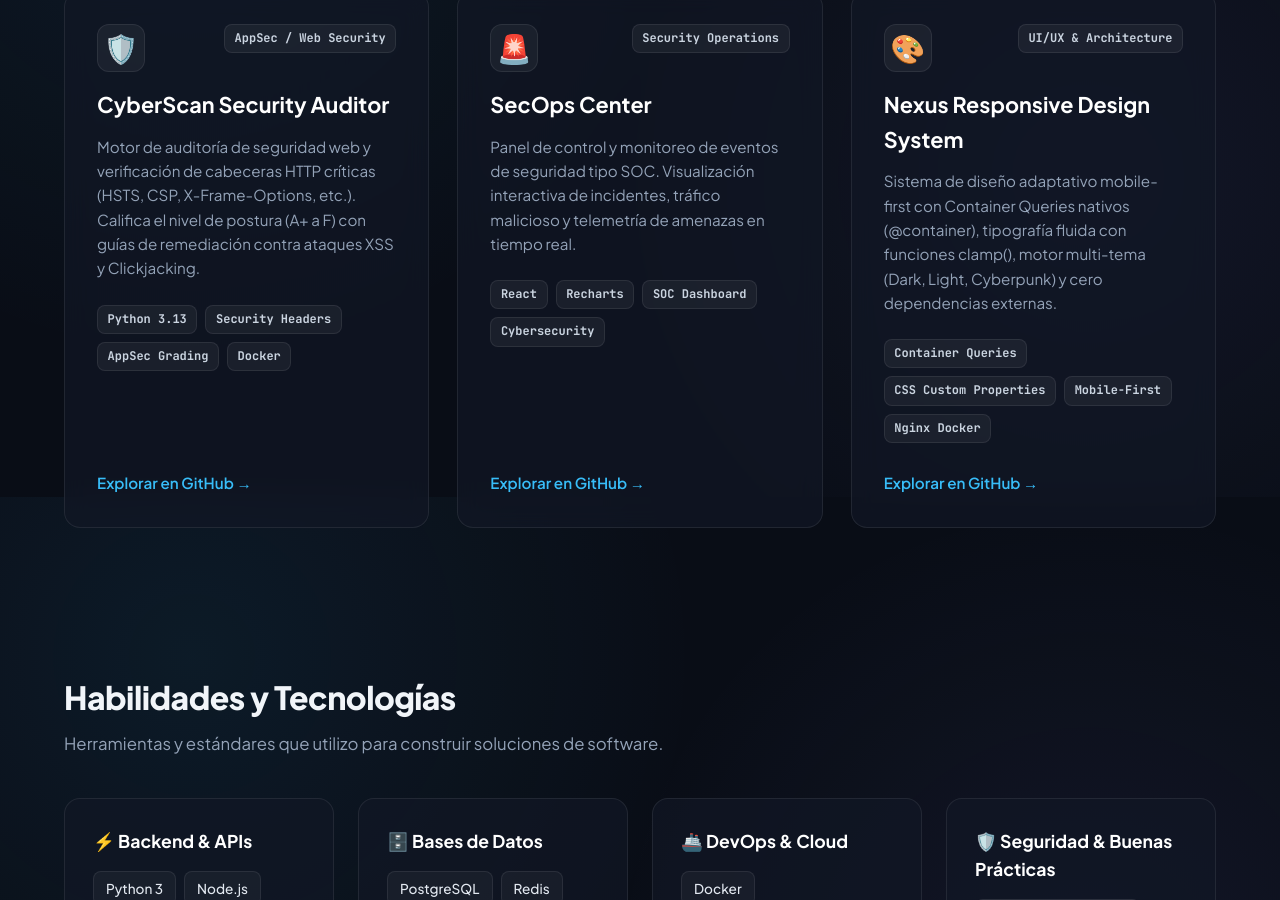
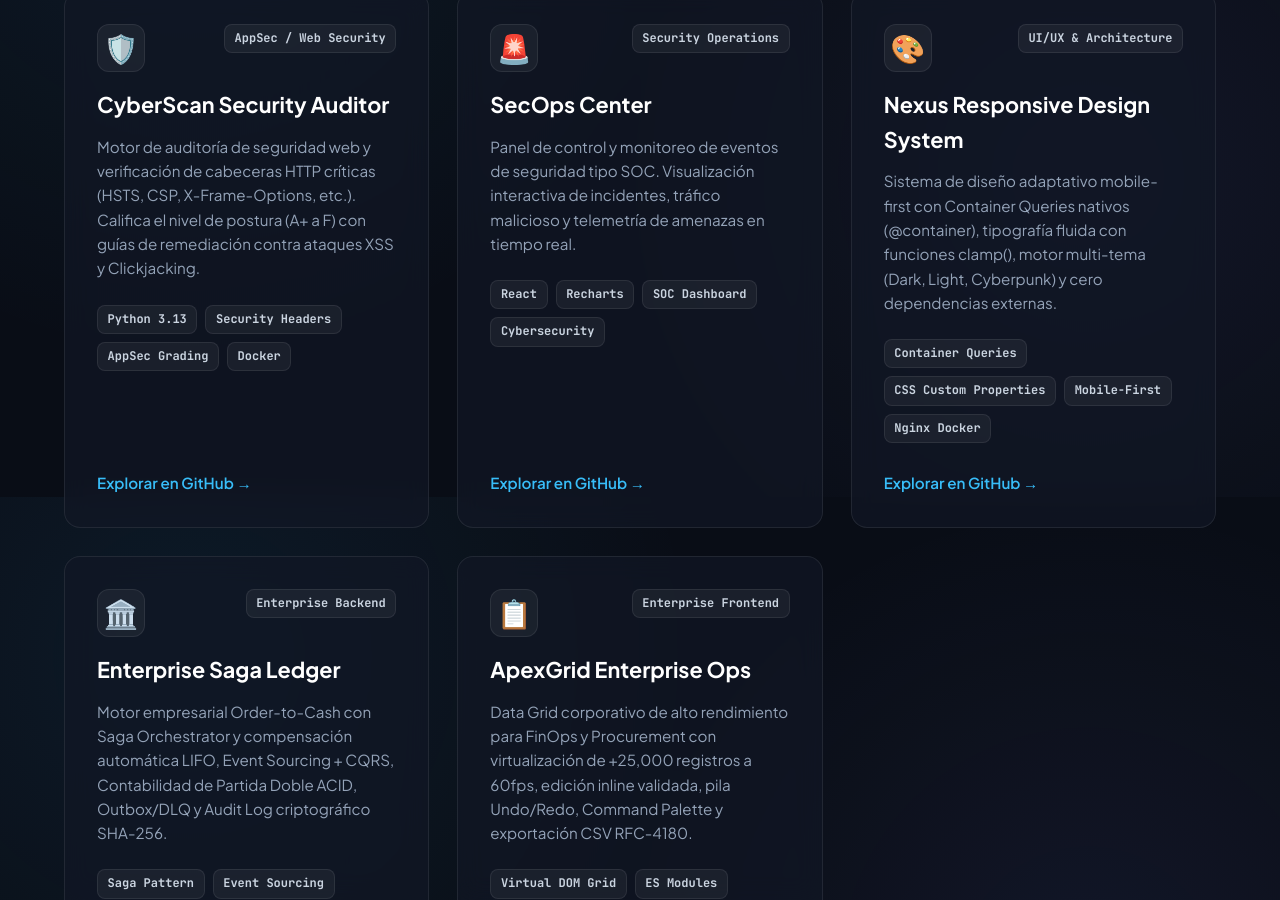
Before and after one commit to samilcastillo-sketch/samilcastillo-sketch.github.io, a plain HTML site: page index.html in a window 1280 px wide. Shown: the part 2703-3603 px from the top of the page. Drawn offline with Linux system fonts and the light colour scheme.

Commit message:
feat: add Enterprise Saga Ledger and ApexGrid Enterprise Ops to portfolio

```diff
--- a/index.html
+++ b/index.html
@@ -452,7 +452,7 @@
       <p class="section-desc">Arquitecturas completas con pruebas de integración, contenedores Docker y código listo para producción.</p>
 
       <div class="project-filters">
-        <button class="filter-btn active" data-filter="all">Todos (12)</button>
+        <button class="filter-btn active" data-filter="all">Todos (14)</button>
         <button class="filter-btn" data-filter="fintech">FinTech & APIs</button>
         <button class="filter-btn" data-filter="security">Ciberseguridad & AppSec</button>
         <button class="filter-btn" data-filter="realtime">Real-Time & AI</button>
@@ -738,6 +738,52 @@
           </a>
         </div>
 
+        <!-- Project 13 -->
+        <div class="project-card" data-category="fintech backend devops">
+          <div>
+            <div class="project-header">
+              <div class="project-icon">🏛️</div>
+              <span class="tag">Enterprise Backend</span>
+            </div>
+            <h3 class="project-title">Enterprise Saga Ledger</h3>
+            <p class="project-desc">
+              Motor empresarial Order-to-Cash con Saga Orchestrator y compensación automática LIFO, Event Sourcing + CQRS, Contabilidad de Partida Doble ACID, Outbox/DLQ y Audit Log criptográfico SHA-256.
+            </p>
+            <div class="tags">
+              <span class="tag">Saga Pattern</span>
+              <span class="tag">Event Sourcing</span>
+              <span class="tag">Double-Entry GL</span>
+              <span class="tag">Python 3.13</span>
+            </div>
+          </div>
+          <a href="https://github.com/samilcastillo-sketch/enterprise-saga-ledger" target="_blank" class="project-link">
+            Explorar en GitHub &rarr;
+          </a>
+        </div>
+
+        <!-- Project 14 -->
+        <div class="project-card" data-category="frontend fintech">
+          <div>
+            <div class="project-header">
+              <div class="project-icon">📋</div>
+              <span class="tag">Enterprise Frontend</span>
+            </div>
+            <h3 class="project-title">ApexGrid Enterprise Ops</h3>
+            <p class="project-desc">
+              Data Grid corporativo de alto rendimiento para FinOps y Procurement con virtualización de +25,000 registros a 60fps, edición inline validada, pila Undo/Redo, Command Palette y exportación CSV RFC-4180.
+            </p>
+            <div class="tags">
+              <span class="tag">Virtual DOM Grid</span>
+              <span class="tag">ES Modules</span>
+              <span class="tag">Undo/Redo</span>
+              <span class="tag">FinOps UI</span>
+            </div>
+          </div>
+          <a href="https://github.com/samilcastillo-sketch/enterprise-ops-grid" target="_blank" class="project-link">
+            Explorar en GitHub &rarr;
+          </a>
+        </div>
+
       </div>
     </div>
   </section>
```
